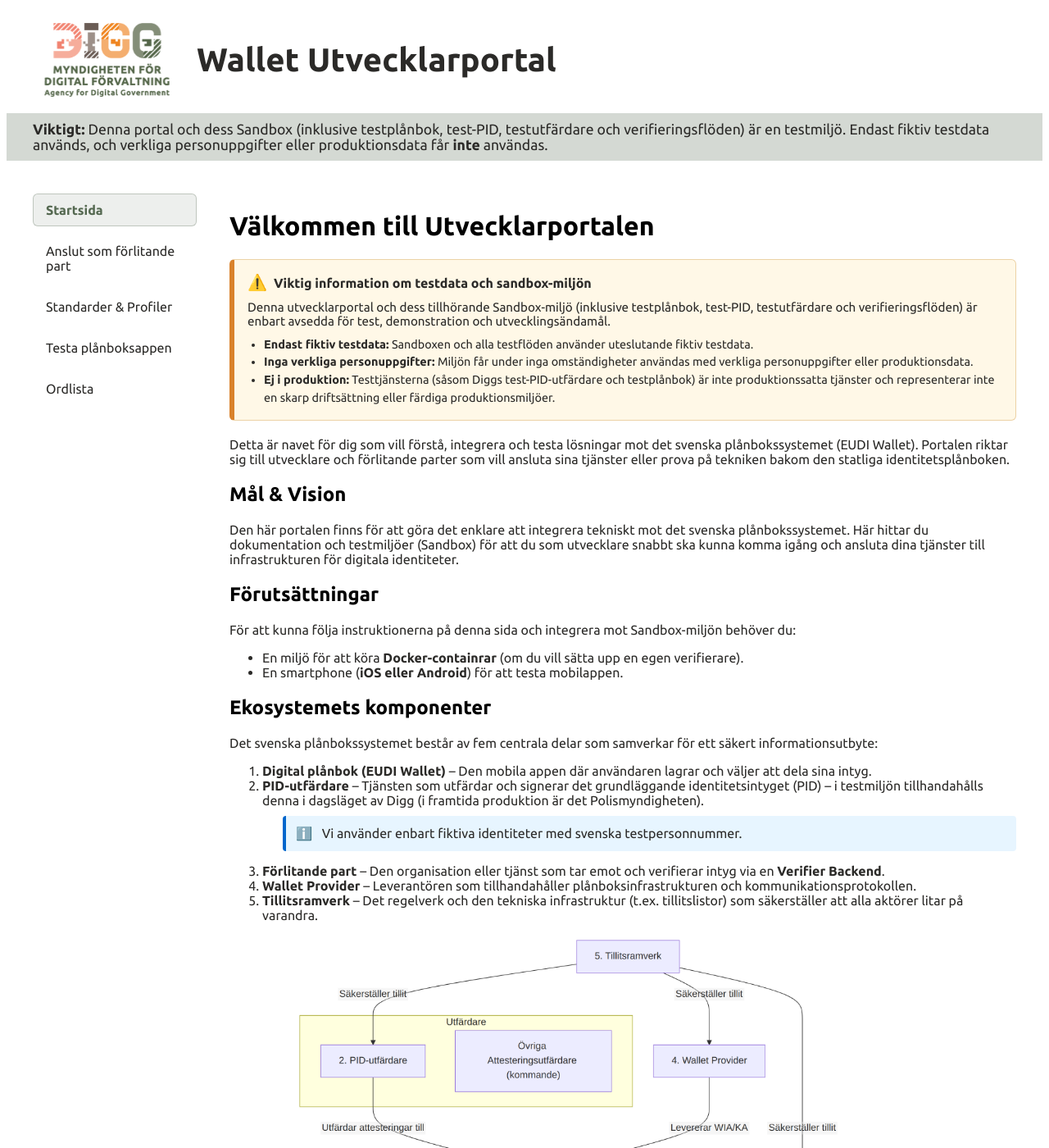
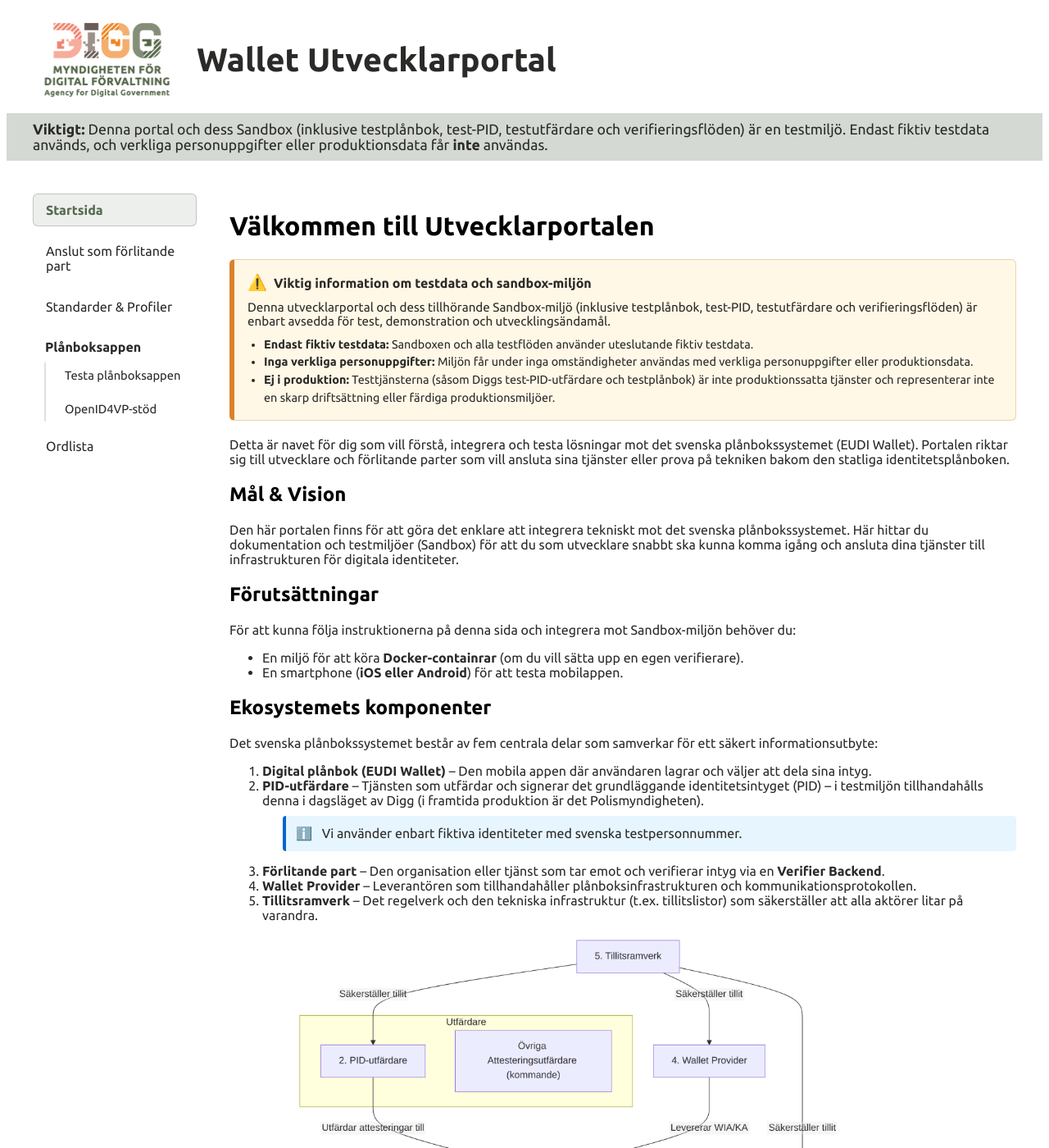
Before and after one commit to diggsweden/wallet-utvecklarportal, a Jekyll site: the page built from index.md, in a window 1280 px wide and 1400 px high. Shown: the whole window at 82% size. Built offline with Jekyll 4.4.1, drawn with Linux system fonts in a browser that asks for light colours.

Commit message:
feat: group wallet app pages under a navigation section and add mise config
Signed-off-by: Asser Hakala <extern.asser.hakala@digg.se>

```diff
--- a/_config.yml
+++ b/_config.yml
@@ -17,6 +17,7 @@ exclude:
   - README.md
   - Gemfile
   - Gemfile.lock
+  - mise.toml
 
 # Plugins
 plugins:
--- a/_layouts/default.html
+++ b/_layouts/default.html
@@ -32,7 +32,13 @@
                 <li><a href="{{ "/" | relative_url }}" class="{% if page.url == '/' %}active{% endif %}">Startsida</a></li>
                 <li><a href="{{ "/pages/anslutning-fp.html" | relative_url }}" class="{% if page.url == '/pages/anslutning-fp.html' or page.url == '/pages/anslutning-fp/' %}active{% endif %}">Anslut som förlitande part</a></li>
                 <li><a href="{{ "/pages/standarder-och-profiler.html" | relative_url }}" class="{% if page.url == '/pages/standarder-och-profiler.html' or page.url == '/pages/standarder-och-profiler/' %}active{% endif %}">Standarder & Profiler</a></li>
-                <li><a href="{{ "/pages/prova-planboksappen.html" | relative_url }}" class="{% if page.url == '/pages/prova-planboksappen.html' or page.url == '/pages/prova-planboksappen/' %}active{% endif %}">Testa plånboksappen</a></li>
+                <li class="nav-section">
+                  <span class="nav-section-title">Plånboksappen</span>
+                  <ul>
+                    <li><a href="{{ "/pages/planboksappen/prova-planboksappen.html" | relative_url }}" class="{% if page.url == '/pages/planboksappen/prova-planboksappen.html' or page.url == '/pages/planboksappen/prova-planboksappen/' %}active{% endif %}">Testa plånboksappen</a></li>
+                    <li><a href="{{ "/pages/planboksappen/openid4vp.html" | relative_url }}" class="{% if page.url == '/pages/planboksappen/openid4vp.html' or page.url == '/pages/planboksappen/openid4vp/' %}active{% endif %}">OpenID4VP-stöd</a></li>
+                  </ul>
+                </li>
                 <li><a href="{{ "/pages/ordlista.html" | relative_url }}" class="{% if page.url == '/pages/ordlista.html' or page.url == '/pages/ordlista/' %}active{% endif %}">Ordlista</a></li>
               </ul>
             </nav>
--- a/assets/css/style.scss
+++ b/assets/css/style.scss
@@ -164,6 +164,24 @@ a {
     margin-bottom: 10px;
   }
 
+  .nav-section-title {
+    display: block;
+    padding: 10px 15px;
+    font-weight: bold;
+    color: $text-dark;
+  }
+
+  ul ul {
+    margin: 0 0 0 14px;
+    padding-left: 10px;
+    border-left: 2px solid rgba($primary-green, 0.2);
+
+    a {
+      padding: 6px 12px;
+      font-size: 0.92em;
+    }
+  }
+
   a {
     display: block;
     padding: 10px 15px;
--- a/index.md
+++ b/index.md
@@ -51,7 +51,7 @@ Det svenska plånbokssystemet består av fem centrala delar som samverkar för e
 ## Kom igång
 Är du redo att börja testa?
 
-*   [**Guide: Prova mobilappen**](pages/prova-planboksappen.md) – Instruktioner för hur du installerar betaversionen och hämtar ditt första test-ID.
+*   [**Guide: Prova mobilappen**](pages/planboksappen/prova-planboksappen.md) – Instruktioner för hur du installerar betaversionen och hämtar ditt första test-ID.
 *   [**Anslut som förlitande part**](pages/anslutning-fp.md) – Steg-för-steg för dig som vill integrera din tjänst som förlitande part.
 *   [**Teknisk Referens: Standarder & Profiler**](pages/standarder-och-profiler.md) – Läs mer om de öppna standarder (t.ex. OpenID4VCI, SD-JWT) som ekosystemet bygger på.
 *   [**Ordlista**](pages/ordlista.md) – En ordlista med de vanligast förekommande termerna och begreppen
--- /dev/null
+++ b/mise.toml
@@ -0,0 +1,2 @@
+[tools]
+ruby = "3.3"
```
Also changed, not shown: pages/anslutning-fp.md (+1 -1 lines), pages/planboksappen/prova-planboksappen.md (renamed from pages/prova-planboksappen.md).
